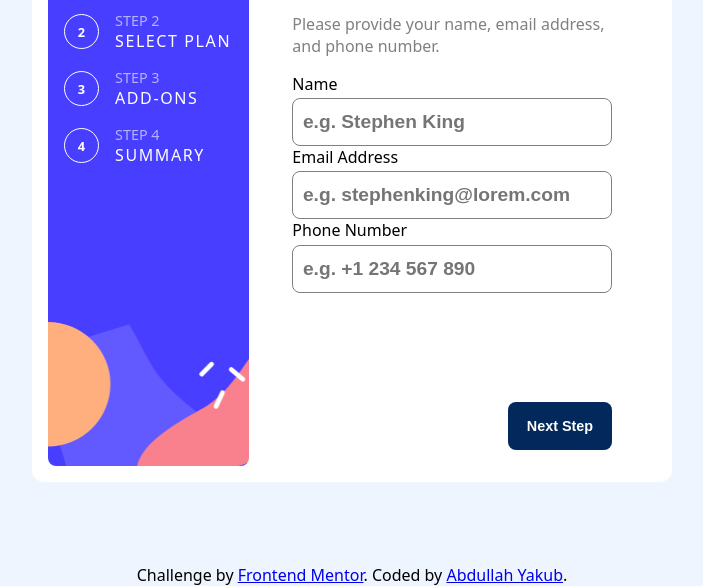
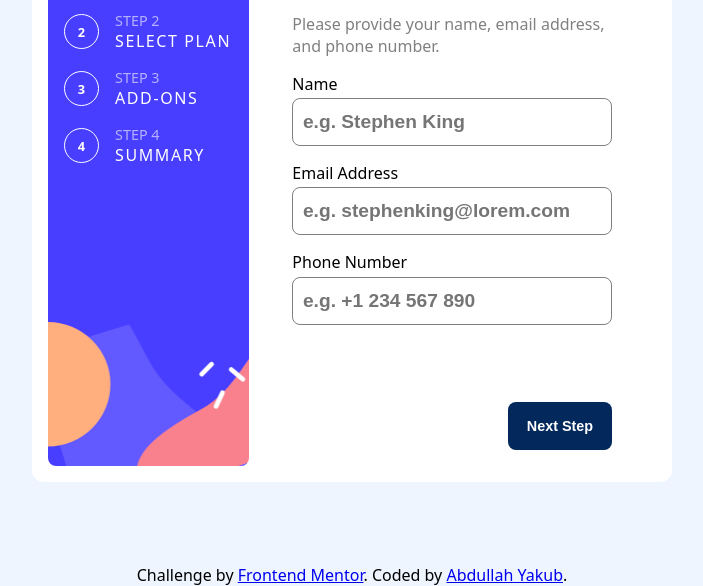
Before and after one commit to developerabz/multi-step-form, a website: page index.html in a window 1280 px wide. Shown: the part 214-800 px from the top of the page, without its empty margins (288-991 px from the left). Drawn offline with Linux system fonts and the light colour scheme.

Commit message:
add spacing to form elements in step 1

```diff
--- a/style.css
+++ b/style.css
@@ -120,10 +120,10 @@ h2 {
 form {
     display: flex;
     flex-direction: column;
-    height: 80%;
     /* border: 1px solid black; */
     /* align-items: ; */
     justify-content: space-evenly;
+    row-gap: 1rem;
 }
 
 input[type="text"],
```
